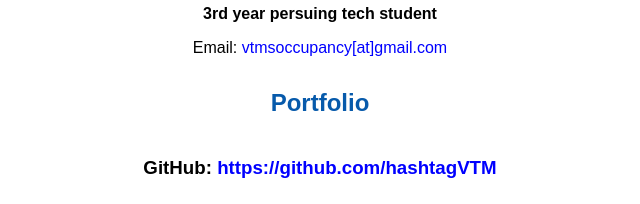
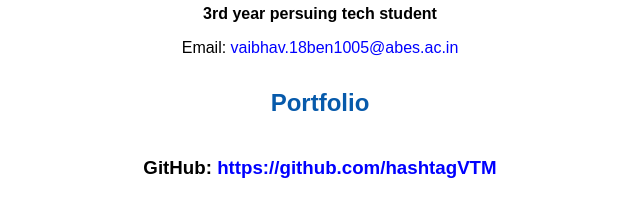
Before and after one commit to hashtagVTM/hashtagVTM.github.io, a plain HTML site: page resume.html in a window 1280 px wide. Shown: the part 482-686 px from the top of the page, 320-960 px from the left. Drawn offline with Linux system fonts and the light colour scheme.

Commit message:
Update resume.html

```diff
--- a/resume.html
+++ b/resume.html
@@ -21,7 +21,7 @@
     <h1>Vaibhav Tyagi</h1>
     <h4>3rd year persuing tech student</h4>
 
-    <p>Email: <a href="mailto:vtmsoccupancy[at]gmail.com" target="_blank">vtmsoccupancy[at]gmail.com</a></p>
+    <p>Email: <a href="mailto:vaibhav.18ben1005@abes.ac.in" target="_blank">vaibhav.18ben1005@abes.ac.in</a></p>
     <!-- don't post physical address, personal phone number or other personal information on the web! -->
 
     <h2>Portfolio</h2>
```
